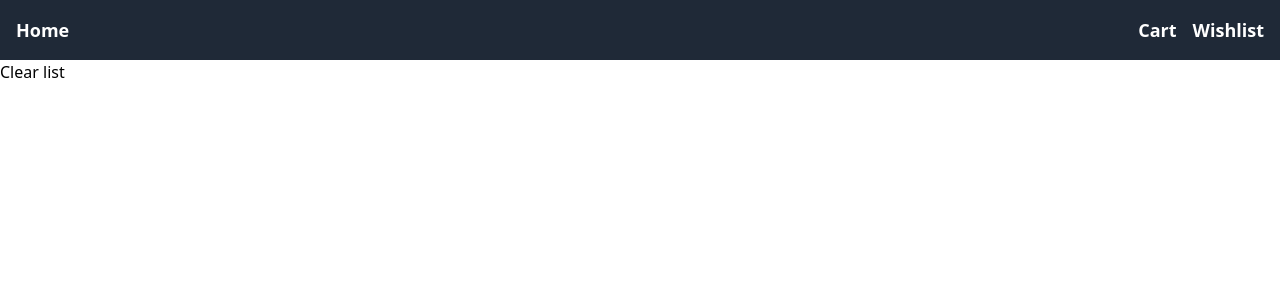
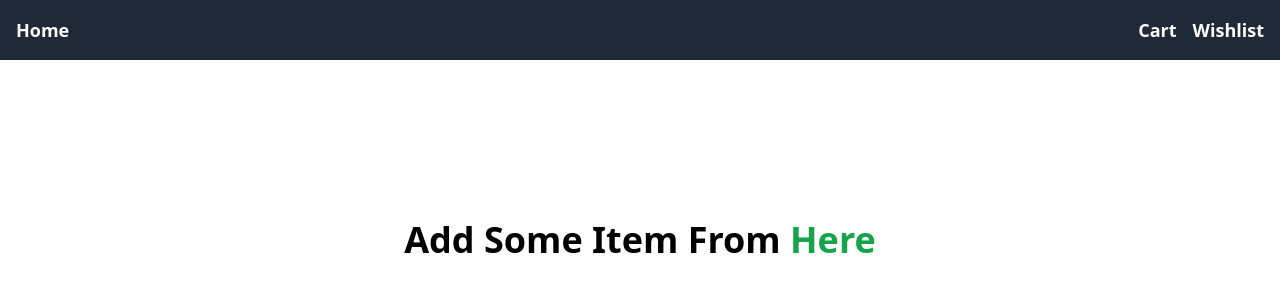
Before and after one commit to coderAdityasen/e-commerce, a React (Vite) app: page /wishlist in a window 1280 px wide. Shown: the top 300 px of the page. Built offline with nearby package versions, Linux system fonts and the light colour scheme.

Commit message:
add to wihslist ui updated

```diff
--- a/src/Components/Products.jsx
+++ b/src/Components/Products.jsx
@@ -76,7 +76,7 @@ export default function Products() {
 
   const handleRemoveFromCart = (product) => {
     removeFromCart(product);
-    notifyRemovedFromCart(product);
+   notifyRemovedFromCart(product);
   };
 
   const handleSubmit = (e) => {
@@ -216,7 +216,6 @@ export default function Products() {
 
           <button
             className="px-4 py-2 bg-gray-800 text-white text-xs font-bold uppercase rounded hover:bg-gray-700 focus:outline-none focus:bg-gray-700"
-
           >
 			<Link to="/cart">
 				Cart {cartIteams.length}
@@ -239,7 +238,7 @@ export default function Products() {
             <div className="mt-4">
               <h1 className="text-lg uppercase font-bold">{product.title}</h1>
               <p className="mt-2 text-gray-600 text-sm">
-                {product.description.slice(0, 40)}...
+                {product.description.slice(0, 20)}...
               </p>
               <p className="mt-2 text-gray-600">${product.price}</p>
             </div>
@@ -268,12 +267,14 @@ export default function Products() {
                     {cartIteams.find((item) => item.id === product.id)
                       ?.quantity || 0}
                   </p>
-
                   <button
                     className="px-4 py-2 bg-gray-800 text-white text-xs font-bold uppercase rounded hover:bg-gray-700 focus:outline-none focus:bg-gray-700"
                     onClick={() =>{
-						handleRemoveFromCart(product)
-						removeFromCart(product)
+                      if (cartIteams[0].quantity === 1) {
+                        handleRemoveFromCart(product);
+                      } else {
+                        removeFromCart(product);
+                      }
 					}}
                   >
                     -
@@ -289,7 +290,7 @@ export default function Products() {
                       }}
                       className="px-4 py-2 mx-3"
                     >
-                      Add to wishlist
+                     💛
                     </button>
                   ) : (
                     <button
@@ -298,7 +299,7 @@ export default function Products() {
                       }}
                       className="px-4 py-2 mx-3"
                     >
-                      Remove to wishlist
+                      ❤️
                     </button>
   )}
 </div>
--- a/src/Components/WishList.jsx
+++ b/src/Components/WishList.jsx
@@ -5,8 +5,6 @@ import { CartContext } from '../Context/productContext';
 function WishList() {
   const { cartIteams, wishlistItems, addToCart, removeFromCart, removeFromWishlist,  clearWishlist } = useContext(CartContext);
 
-
-  console.log(wishlistItems)
 
   const handleRemoveFromCart = (product) => {
     removeFromCart(product);
@@ -33,18 +31,29 @@ function WishList() {
       </nav>
 
       {/* Wishlist items */}
-      <div>
-        <button onClick={() => clearWishlist()}>
-          Clear list
-        </button>
-      </div>
-      <div className='my-24 grid sm:grid-cols-2 md:grid-cols-3 lg:grid-cols-4 gap-4 px-10'>
-      </div>
+
     </div>
 
-    {wishlistItems.map((product) => {
-     return product.wishlist ? (<>
-      <div
+    <div>
+    {
+  wishlistItems.every(prod => !prod.wishlist)
+    ?( <div className=''>
+       <h1 className=' my-[10rem] font-bold text-center text-4xl'>Add Some Item From
+      <span className='text-green-600 '><Link to="/"> Here</Link></span>
+       </h1> </div>)
+    : (<div className='w-full mx-auto my-5 text-center'>
+    <button className='px-3 py-2 bg-blue-600 rounded-xl text-white' onClick={() => clearWishlist()}>
+      Clear list
+    </button>
+  </div>)
+}
+    </div>
+
+    <div className='my-6 grid sm:grid-cols-2 md:grid-cols-3 lg:grid-cols-4 gap-4 px-10'>
+    {
+
+    wishlistItems.map((product) => (
+      !product.wishlist ? null : (<> <div
             key={product.id}
             className="bg-white shadow-md rounded-lg px-10 py-10"
           >
@@ -105,12 +114,13 @@ function WishList() {
     console.log(wishlistItems)
   }}
 className="px-4 py-2 mx-3">
- set wishlist false
+ ❤️
 </button>
             </div>
-          </div>
-     </>) : null
-    })}
+          </div></>)
+    ))}
+    </div>
+
     </>
   );
 }
```
